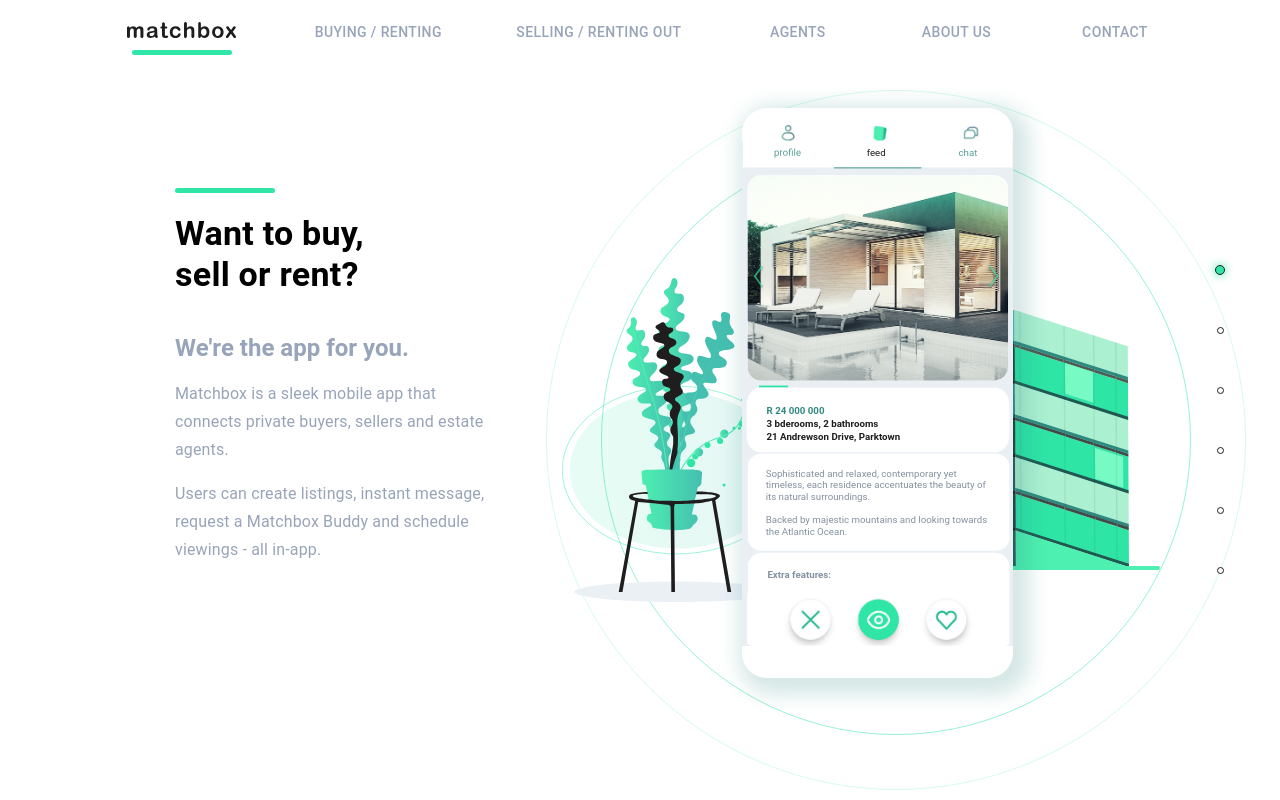
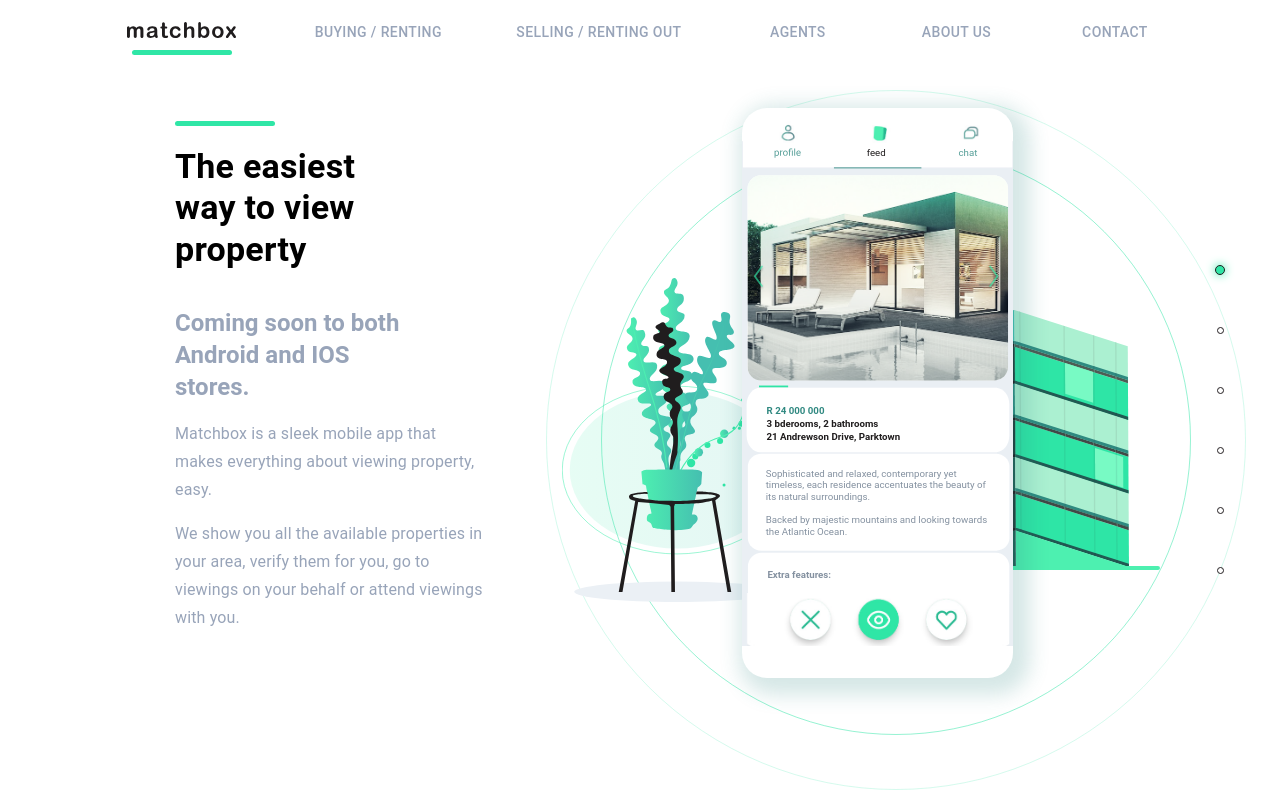
Before and after one commit to JoshuaHewitson/matchbox_website, a React (Create React App) app: page / in a window 1280 px wide. Shown: the top 800 px of the page. Built offline with nearby package versions, Linux system fonts and the light colour scheme.

Commit message:
Changed to viewing focused

```diff
--- a/src/components/TextSection.js
+++ b/src/components/TextSection.js
@@ -28,15 +28,15 @@
           }}
         >
           <Grid>
-            <Heading text='Want to buy, sell or rent?' />
+            <Heading text='The easiest way to view property' />
             <Typography variant='h5' align='left' paragraph style={{ maxWidth: 250, fontWeight: 'bold', color: sc.BODY_TEXT_COLOR }}>
-            We're the app for you.
+            Coming soon to both Android and IOS stores.
             </Typography>
             <Typography variant='subtitle1' paragraph align='left' style={{ maxWidth: 310, color: sc.BODY_TEXT_COLOR }}>
-            Matchbox is a sleek mobile app that connects private buyers, sellers and estate agents.
+            Matchbox is a sleek mobile app that makes everything about viewing property, easy.
             </Typography>
             <Typography variant='subtitle1' paragraph align='left' style={{ maxWidth: 310, color: sc.BODY_TEXT_COLOR }}>
-            Users can create listings, instant message, schedule viewings and even generate an offer to purchase - all in-app.
+            We show you all the available properties in your area, verify them for you, go to viewings on your behalf or attend viewings with you.
             </Typography>
             {/*
             <div style={{ height: 20 }} />
@@ -67,16 +67,16 @@
           backgroundColor: 'white'
         }}
       >
-        <Heading text='Want to buy, sell or rent?' />
+        <Heading text='The easiest way to view property' />
         <div style={{ height: 20 }} />
         <Typography variant='h5' align='left' paragraph style={{ maxWidth: 250, fontWeight: 'bold', color: sc.BODY_TEXT_COLOR }}>
-            We're the app for you.
+            Coming soon to both Android and IOS stores.
         </Typography>
         <Typography variant='subtitle1' paragraph align='left' style={{ maxWidth: 310, color: sc.BODY_TEXT_COLOR }}>
-            Matchbox is a sleek mobile app that connects private buyers, sellers and estate agents.
+            Matchbox is a sleek mobile app that makes everything about viewing property, easy.
         </Typography>
         <Typography variant='subtitle1' paragraph align='left' style={{ maxWidth: 310, color: sc.BODY_TEXT_COLOR }}>
-            Users can create listings, instant message, request a Matchbox Buddy and schedule viewings - all in-app.
+            We show you all the available properties in your area, verify them for you, go to viewings on your behalf or attend viewings with you.
         </Typography>
         {/*
         <div style={{ height: 20 }} />
```
